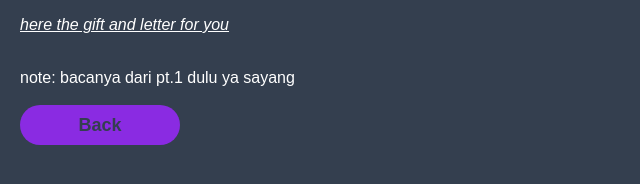
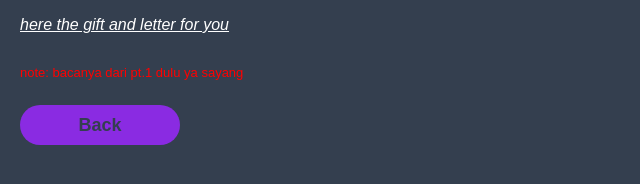
Before and after one commit to ffiduck/formygirl, a plain HTML site: page letter.html in a window 1280 px wide. Shown: the whole page, without its empty margins (0-640 px from the left). Drawn offline with Linux system fonts and the light colour scheme.

Commit message:
Add files via upload
edit file letter.css

```diff
--- a/letter.css
+++ b/letter.css
@@ -11,16 +11,18 @@ body{
 p{
     font-style: italic;
     padding-left: 20px;
-    padding-bottom: 25px;
+    padding-bottom: 20px;
     letter-spacing: px;
     line-height: 50px;
     font-size: medium;
 }
 
 p.nt{
-    color: white;
+    color: red;
     font-style: normal;
     line-height: 5px;
+    padding-bottom: 30px;
+    font-size: small;
 }
 
 p.nt:hover{
```
